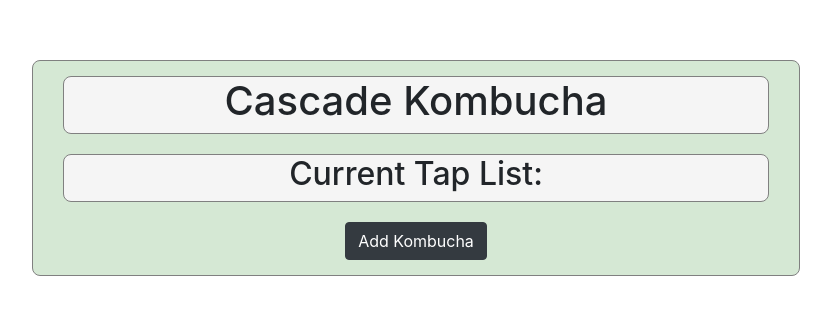
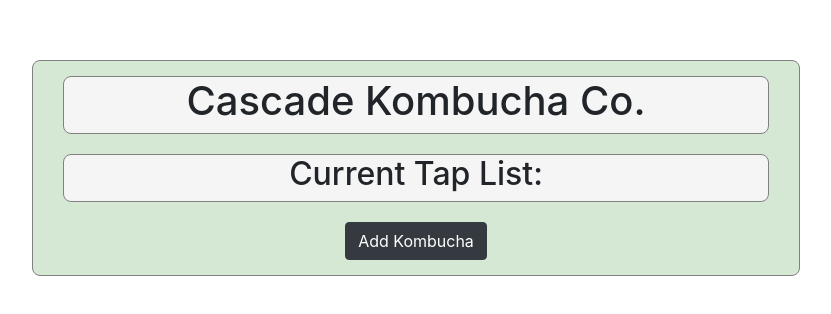
Before and after one commit to JoseyKinnaman/tap_room, a React (Create React App) app: page / in a window 1280 px wide. Shown: the part 196-510 px from the top of the page, without its empty margins (224-1055 px from the left). Built offline with nearby package versions, Linux system fonts and the light colour scheme.

Commit message:
fine tune css style.

```diff
--- a/src/App.css
+++ b/src/App.css
@@ -5,6 +5,10 @@
 .App-logo {
   height: 40vmin;
   pointer-events: none;
+}
+
+body{
+  background-color: #E1D5E7;
 }
 
 @media (prefers-reduced-motion: no-preference) {
--- a/src/components/App.js
+++ b/src/components/App.js
@@ -12,16 +12,16 @@ function App() {
     borderRadius: "8px",
     margin: "20%",
     padding: "15px"
+  }
 
-  }
   return (
    <React.Fragment>
-     <div style={appStyles}>
-      <div className="container">
-        <Header/>
-        <KombuchaControl/>
+      <div style={appStyles}>
+        <div className="container">
+          <Header/>
+          <KombuchaControl/>
+          </div>
         </div>
-      </div>
    </React.Fragment>
   );
 }
--- a/src/components/Header.js
+++ b/src/components/Header.js
@@ -13,7 +13,8 @@ function Header() {
   return (
     <React.Fragment>
       <div style={headerStyles}>
-        <h1>Cascade Kombucha</h1>
+        <h1>Cascade Kombucha Co.</h1>
+        {/* would love to put a navbar here */}
       </div>
     </React.Fragment>
   );
```
